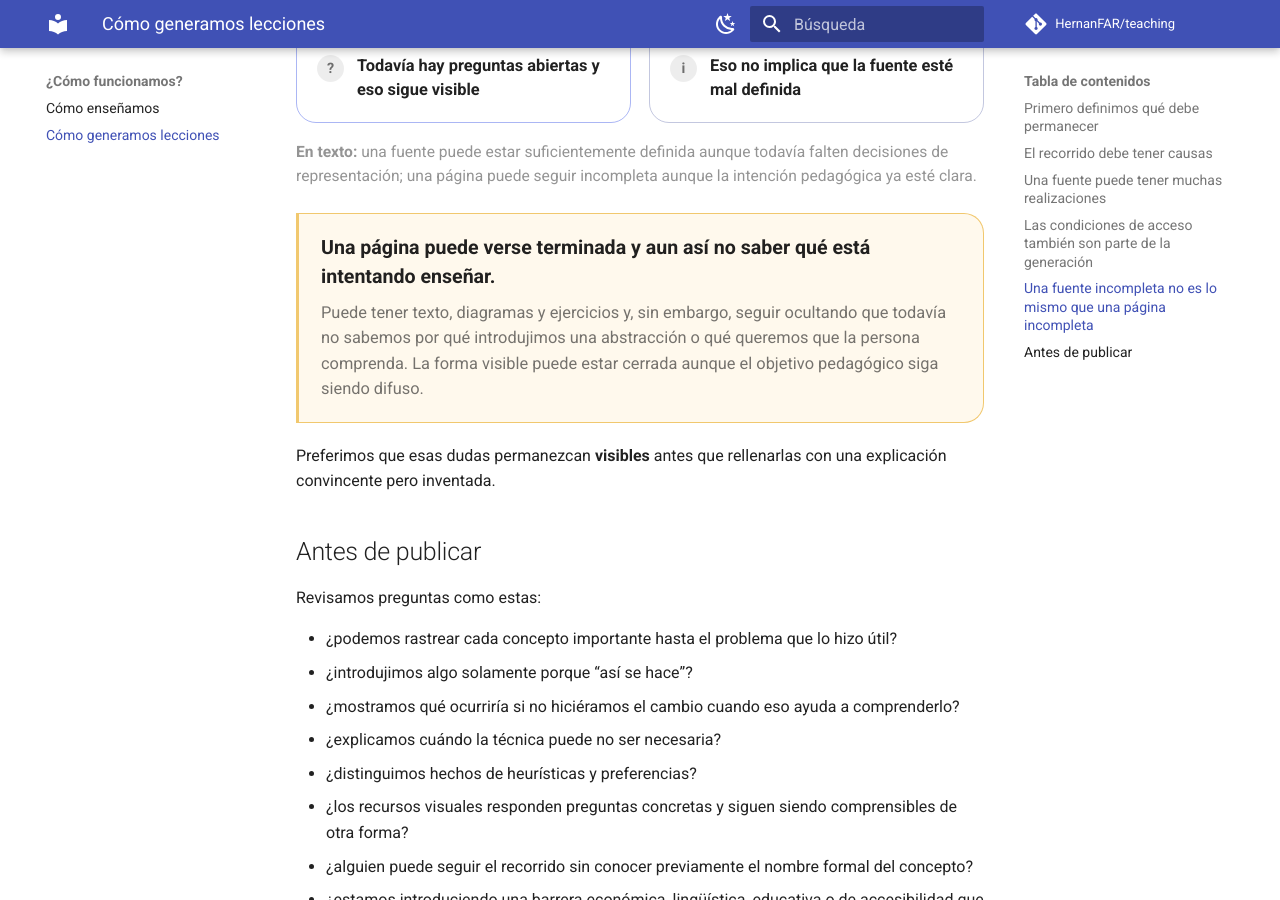
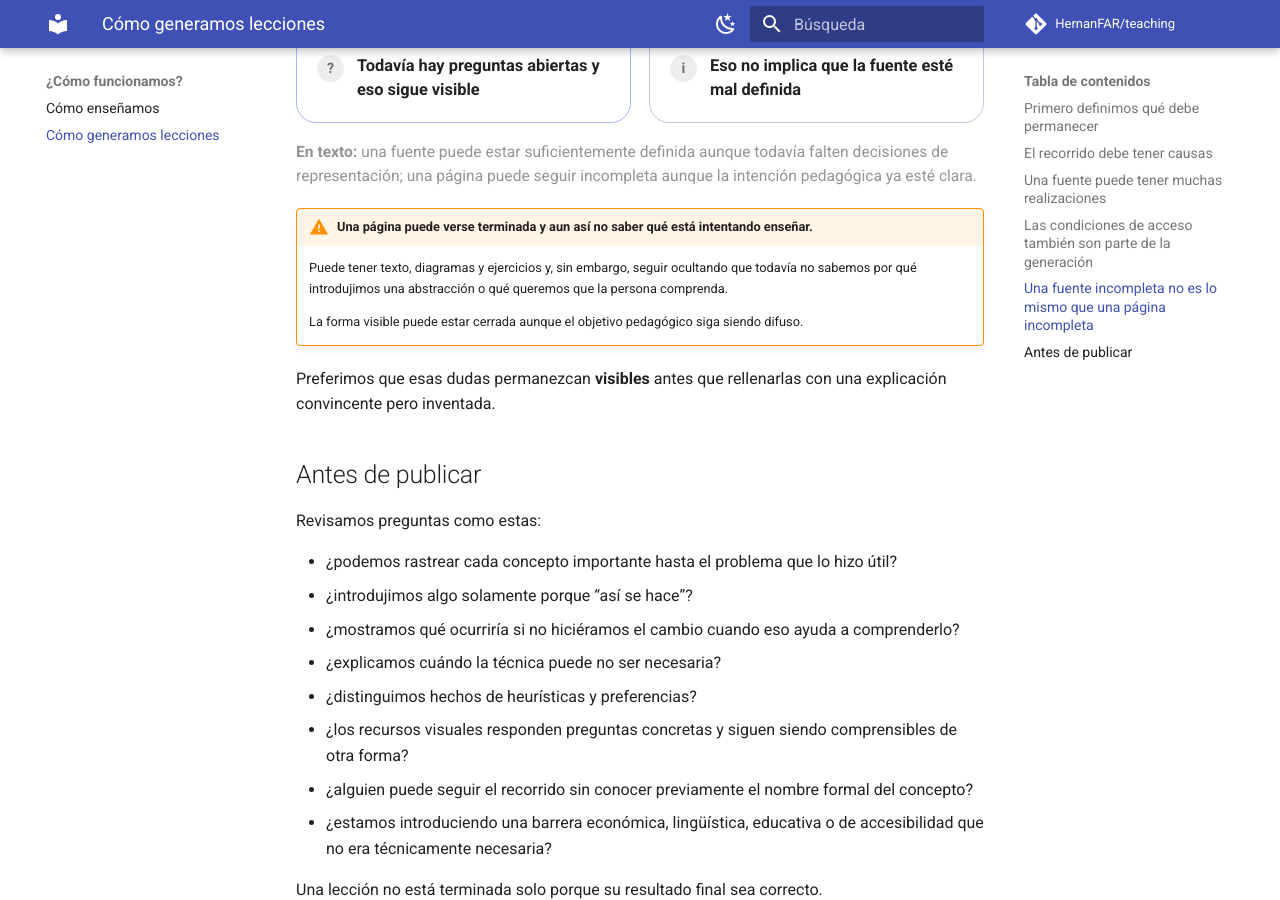
Before and after one commit to HernanFAR/teaching, an MkDocs documentation site: the page built from docs/about/lesson-generation.md, in a window 1280 px wide and 900 px high, scrolled down 5718 px. Built offline with MkDocs 1.6.1 and Material for MkDocs 9.7.7, drawn with Linux system fonts in a browser that asks for light colours; comment, search, counter and statistics services are not loaded; part of the change alters nothing that is shown.

Commit message:
docs: use warning admonition for incomplete page risk

```diff
--- a/docs/about/lesson-generation.md
+++ b/docs/about/lesson-generation.md
@@ -373,10 +373,11 @@ Podemos saber con claridad qué queremos enseñar aunque todavía no hayamos dec
 
 <p class="visual-equivalent visual-equivalent--subtle"><strong>En texto:</strong> una fuente puede estar suficientemente definida aunque todavía falten decisiones de representación; una página puede seguir incompleta aunque la intención pedagógica ya esté clara.</p>
 
-<div class="completion-warning">
-<strong>Una página puede verse terminada y aun así no saber qué está intentando enseñar.</strong>
-<span>Puede tener texto, diagramas y ejercicios y, sin embargo, seguir ocultando que todavía no sabemos por qué introdujimos una abstracción o qué queremos que la persona comprenda. La forma visible puede estar cerrada aunque el objetivo pedagógico siga siendo difuso.</span>
-</div>
+!!! warning "Una página puede verse terminada y aun así no saber qué está intentando enseñar."
+
+    Puede tener texto, diagramas y ejercicios y, sin embargo, seguir ocultando que todavía no sabemos por qué introdujimos una abstracción o qué queremos que la persona comprenda.
+
+    La forma visible puede estar cerrada aunque el objetivo pedagógico siga siendo difuso.
 
 Preferimos que esas dudas permanezcan **visibles** antes que rellenarlas con una explicación convincente pero inventada.
 
```
